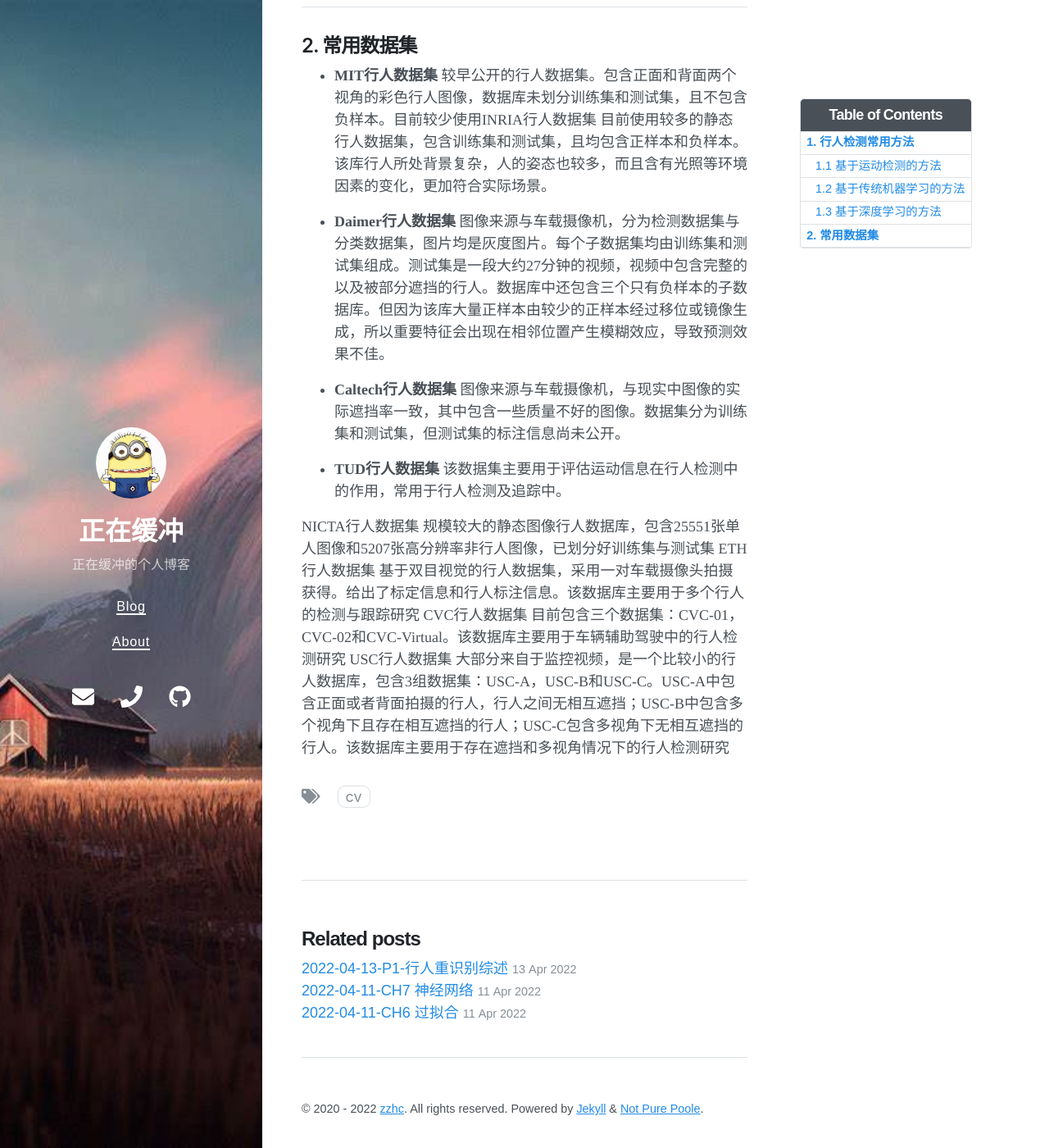
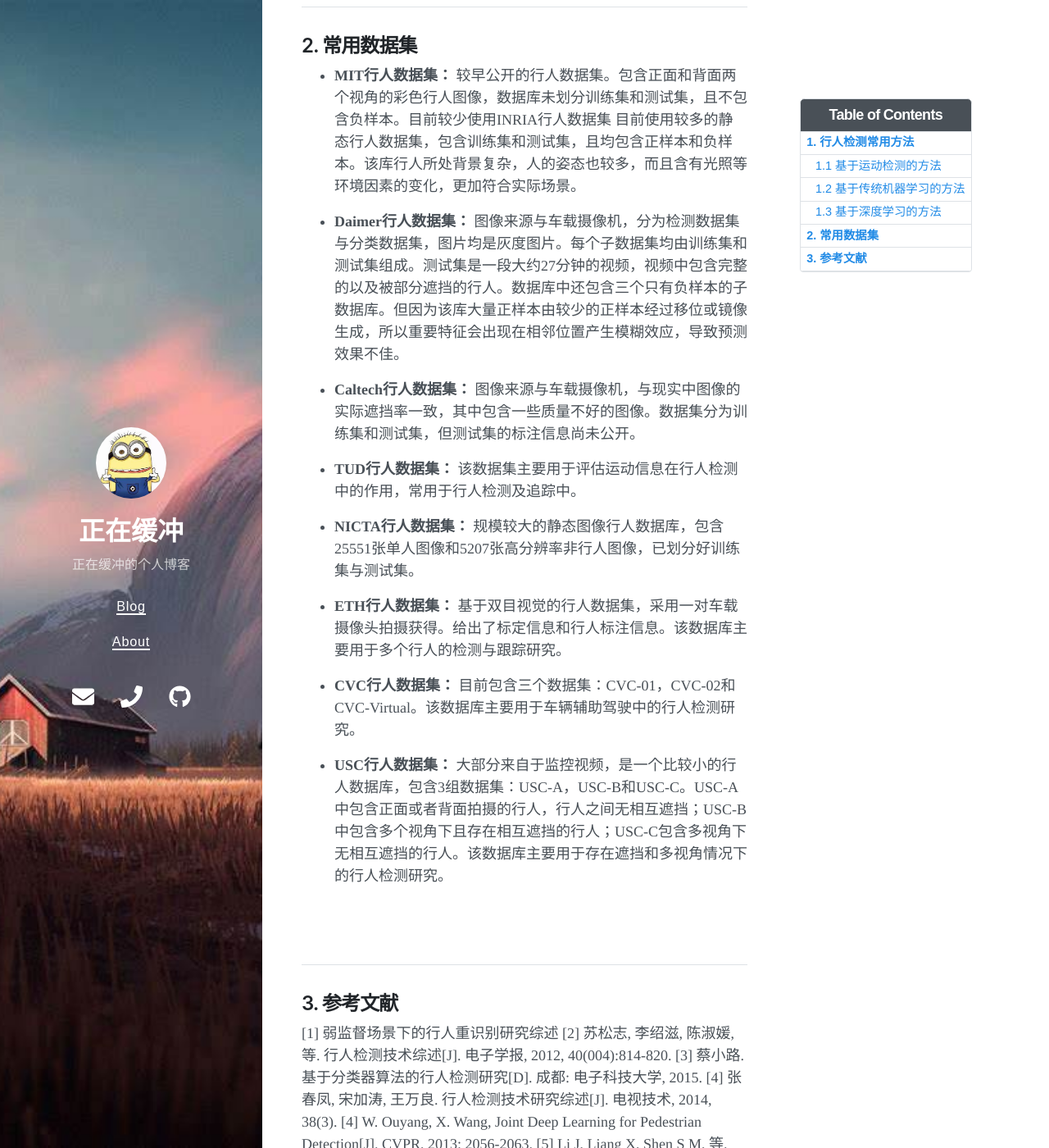
Before and after one commit to Zzhc3321/personal-blog.github.io, a Jekyll site: the page built from _posts/2022-04-13-P2-行人检测综述.md, in a window 1280 px wide and 1400 px high, scrolled down 2298 px. Shown: the whole window at 82% size. Built offline with Jekyll 4.4.1, drawn with Linux system fonts in a browser that asks for light colours; nearby versions of some CDN libraries; some of the changed text lies outside the part shown.

Commit message:
修改文件: _posts/2022-04-13-P2-行人检测综述.md

```diff
--- a/_posts/2022-04-13-P2-行人检测综述.md
+++ b/_posts/2022-04-13-P2-行人检测综述.md
@@ -95,7 +95,7 @@
 
 ## 2. 常用数据集
 
-- **MIT行人数据集**
+- **MIT行人数据集：**
 较早公开的行人数据集。包含正面和背面两个视角的彩色行人图像，数据库未划分训练集和测试集，且不包含负样本。目前较少使用INRIA行人数据集
 目前使用较多的静态行人数据集，包含训练集和测试集，且均包含正样本和负样本。该库行人所处背景复杂，人的姿态也较多，而且含有光照等环境因素的变化，更加符合实际场景。
 
@@ -109,7 +109,7 @@
 
 
 
-- **Daimer行人数据集**
+- **Daimer行人数据集：**
 图像来源与车载摄像机，分为检测数据集与分类数据集，图片均是灰度图片。每个子数据集均由训练集和测试集组成。测试集是一段大约27分钟的视频，视频中包含完整的以及被部分遮挡的行人。数据库中还包含三个只有负样本的子数据库。但因为该库大量正样本由较少的正样本经过移位或镜像生成，所以重要特征会出现在相邻位置产生模糊效应，导致预测效果不佳。
 
 
@@ -118,19 +118,48 @@
 
 
 
-- **Caltech行人数据集**
+- **Caltech行人数据集：**
 图像来源与车载摄像机，与现实中图像的实际遮挡率一致，其中包含一些质量不好的图像。数据集分为训练集和测试集，但测试集的标注信息尚未公开。
 
 
-- **TUD行人数据集**
+- **TUD行人数据集：**
 该数据集主要用于评估运动信息在行人检测中的作用，常用于行人检测及追踪中。
 
 
-NICTA行人数据集
-规模较大的静态图像行人数据库，包含25551张单人图像和5207张高分辨率非行人图像，已划分好训练集与测试集
-ETH行人数据集
-基于双目视觉的行人数据集，采用一对车载摄像头拍摄获得。给出了标定信息和行人标注信息。该数据库主要用于多个行人的检测与跟踪研究
-CVC行人数据集
-目前包含三个数据集：CVC-01，CVC-02和CVC-Virtual。该数据库主要用于车辆辅助驾驶中的行人检测研究
-USC行人数据集
-大部分来自于监控视频，是一个比较小的行人数据库，包含3组数据集：USC-A，USC-B和USC-C。USC-A中包含正面或者背面拍摄的行人，行人之间无相互遮挡；USC-B中包含多个视角下且存在相互遮挡的行人；USC-C包含多视角下无相互遮挡的行人。该数据库主要用于存在遮挡和多视角情况下的行人检测研究
+- **NICTA行人数据集：**
+规模较大的静态图像行人数据库，包含25551张单人图像和5207张高分辨率非行人图像，已划分好训练集与测试集。
+
+
+- **ETH行人数据集：**
+基于双目视觉的行人数据集，采用一对车载摄像头拍摄获得。给出了标定信息和行人标注信息。该数据库主要用于多个行人的检测与跟踪研究。
+
+
+
+- **CVC行人数据集：**
+目前包含三个数据集：CVC-01，CVC-02和CVC-Virtual。该数据库主要用于车辆辅助驾驶中的行人检测研究。
+
+
+
+- **USC行人数据集：**
+大部分来自于监控视频，是一个比较小的行人数据库，包含3组数据集：USC-A，USC-B和USC-C。USC-A中包含正面或者背面拍摄的行人，行人之间无相互遮挡；USC-B中包含多个视角下且存在相互遮挡的行人；USC-C包含多视角下无相互遮挡的行人。该数据库主要用于存在遮挡和多视角情况下的行人检测研究。
+
+
+
+
+<br>
+<br>
+
+***
+
+
+## 3. 参考文献
+
+[1] 弱监督场景下的行人重识别研究综述
+[2] 苏松志, 李绍滋, 陈淑媛, 等. 行人检测技术综述[J]. 电子学报, 2012, 40(004):814-820.
+[3] 蔡小路. 基于分类器算法的行人检测研究[D]. 成都: 电子科技大学, 2015.
+[4] 张春凤, 宋加涛, 王万良. 行人检测技术研究综述[J]. 电视技术, 2014, 38(3).
+[4] W. Ouyang, X. Wang, Joint Deep Learning for Pedestrian Detection[J]. CVPR, 2013: 2056-2063.
+[5] Li J, Liang X, Shen S M, 等. Scale-aware Fast R-CNN for Pedestrian Detection[J]. IEEE Transactions on Multimedia, 2015: 1-1.
+[6] Zhang L, Lin L , Liang X, 等. Is Faster R-CNN Doing Well for Pedestrian Detection?[J]. ECCV, 2016: 443-457.
+[7] Wang X, Xiao T, Jiang Y, 等. Repulsion Loss: Detecting Pedestrians in a Crowd[J]. CVPR, 2017: 7774-7783.
+[8] Mao J, Xiao T, Jiang Y, 等. What Can Help Pedestrian Detection?[C]. CVPR: IEEE, 2017.
```
